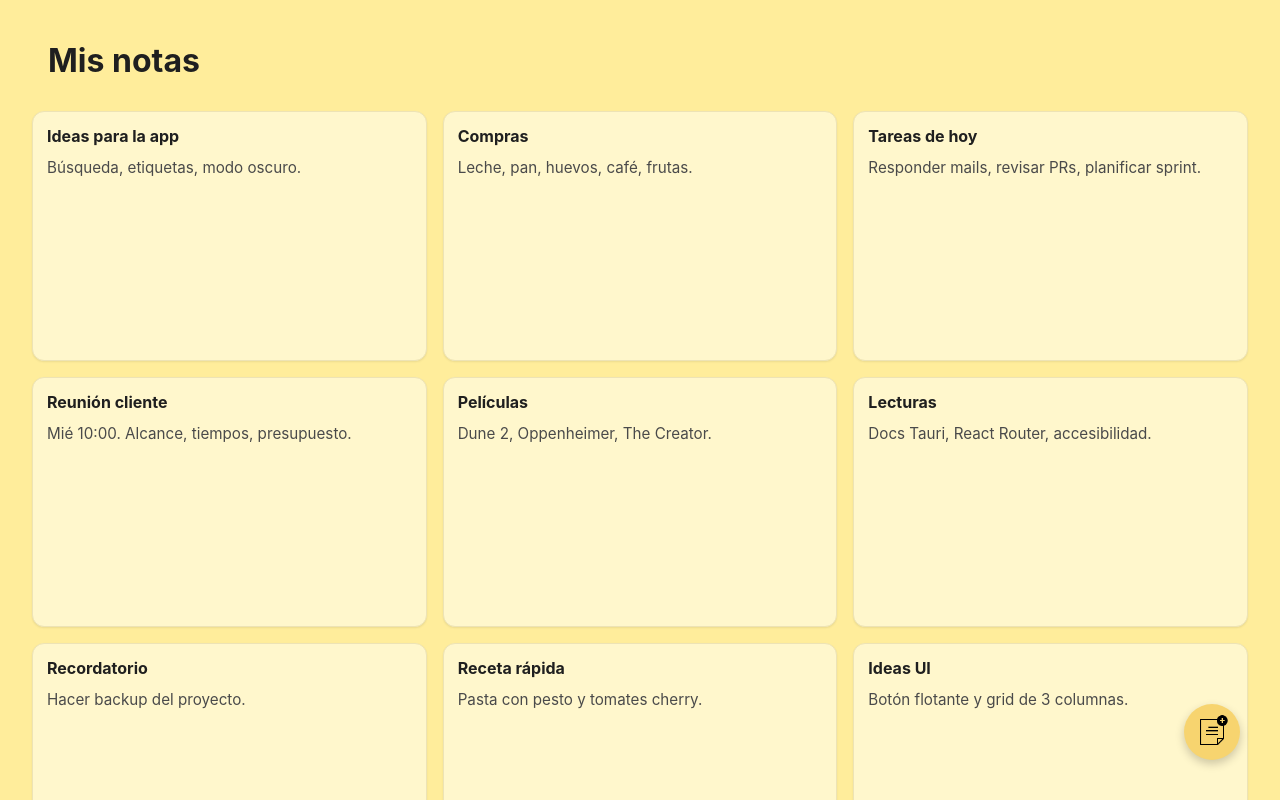
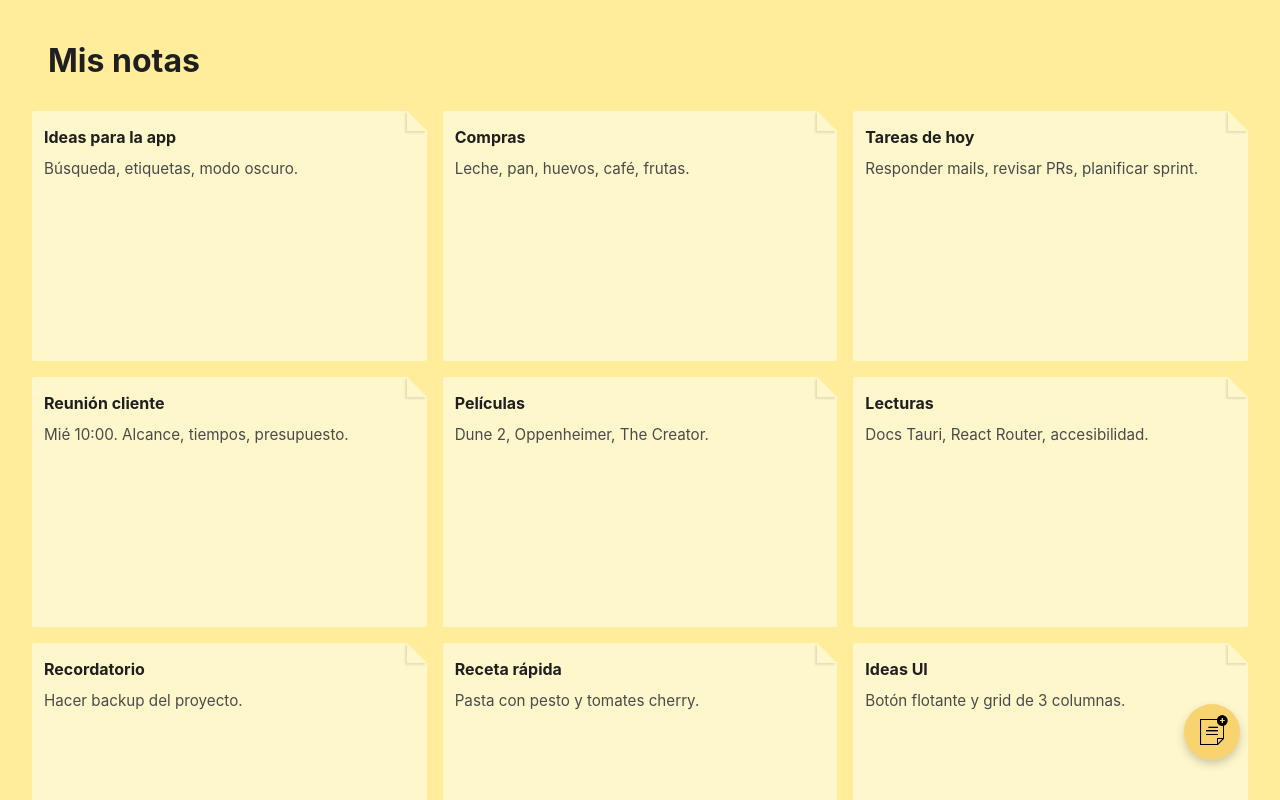
Before and after one commit to GupCus/POC-TAURI, a React (Vite) app: page / in a window 1280 px wide. Shown: the top 800 px of the page. Built offline with nearby package versions, Linux system fonts and the light colour scheme.

Commit message:
Cambie la forma de las mininotes

```diff
--- a/src/styles/App.css
+++ b/src/styles/App.css
@@ -121,23 +121,42 @@ h1 {
   justify-content: center;
 }
 
+
 /* Estilos mininotas */
 .mininote {
+  position: relative;
   background: var(--yellow-100);
-  border: 1px solid var(--border);
-  border-radius: 12px;
-  padding: 12px 14px;
+  padding: 14px 12px 14px 12px;
   min-height: 120px;
   text-align: left;
-  box-shadow: 0 1px 2px rgba(0, 0, 0, .08);
+  cursor: pointer;
+  border-radius: 3px;
+
+  /*animación*/
   transition: transform .12s ease, box-shadow .12s ease, border-color .12s ease;
-  cursor: pointer;
 }
 
+/*Forma de nota de la mininota*/
+.mininote::before {
+  content: '';
+  position: absolute;
+  top: 0;
+  right: 0;
+  border-width: 0 20px 20px 0;
+  border-style: solid;
+  border-color: var(--yellow-250) var(--yellow-250) transparent transparent;
+  /* Sombra del bordcito */
+  box-shadow: -2px 2px 2px rgba(0, 0, 0, 0.1);
+  /*animación*/
+  transition: transform .12s ease, box-shadow .12s ease, border-color .12s ease;
+}
+
+/*Efecto de mouse*/
 .mininote:hover {
   transform: translateY(-2px);
-  box-shadow: 0 6px 16px rgba(0, 0, 0, .15);
-  border-color: var(--yellow-400);
+}
+.mininote:hover::before {
+  transform: translateY(-1px);
 }
 
 .mininote h3 {
@@ -203,7 +222,7 @@ h1 {
   opacity: 0.5;
 }
 
-/*Modo oscuro*/
+
 @media (prefers-color-scheme: dark) {
   :root {
     --bg-dark: #716536;
@@ -236,12 +255,13 @@ h1 {
   }
   .mininote {
     background: var(--yellow-300);
+    border-color: var(--bg-dark) var(--bg-dark) transparent transparent;
+  }
+  .mininote::before {
+    border-color: var(--bg-dark) var(--bg-dark) transparent transparent;
   }
   .nota {
     background: var(--yellow-300);
-  }
-  .mininote:hover {
-    border-color: var(--yellow-400);
   }
   .boton{
     background-color: var(--boton-dark);
```
Also changed, not shown: src/components/MiniNote.jsx (+7 -7 lines).
